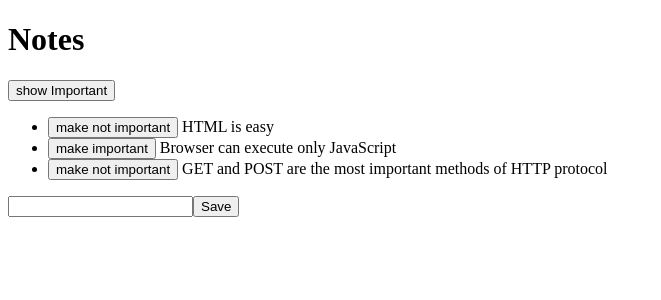
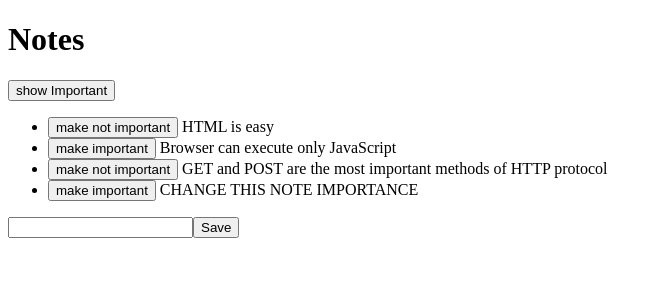
Before and after one commit to ricky-kiva/fe-scratch-notes-fso, a React (Vite) app in the folder 1_notes_app/: page / in a window 1280 px wide. Shown: the top 300 px of the page, without its empty margins (0-661 px from the left). Built offline with nearby package versions, Linux system fonts and the light colour scheme; data requests are answered from the project's data file.

Commit message:
feat(src): impl. promise err. handling on note update

```diff
--- a/1_notes_app/src/App.jsx
+++ b/1_notes_app/src/App.jsx
@@ -32,9 +32,15 @@
     const note = notes.find(n => n.id === id)
     const changedNote = { ...note, important: !note.important }
 
-    noteService.update(id, changedNote).then(returnedNote =>
-      setNotes(notes.map(note => note.id !== id ? note : returnedNote))
-    )
+    noteService
+      .update(id, changedNote).then(returnedNote =>
+        setNotes(notes.map(note => note.id !== id ? note : returnedNote))
+      )
+      .catch(error => {
+        alert(`The note '${note.content} was already deleted from server'`)
+        console.log(id)
+        setNotes(notes.filter(n => n.id !== id))
+      })
   }
 
   const handleNoteChange = (event) => {
--- a/1_notes_app/src/services/notes.js
+++ b/1_notes_app/src/services/notes.js
@@ -2,9 +2,16 @@
 
 const baseUrl = 'http://localhost:3001/notes'
 
+// to demonstrate handling promise error
+const nonExist = {
+    id: 999,
+    content: 'CHANGE THIS NOTE IMPORTANCE',
+    import: true
+}
+
 const getAll = () => axios
     .get(baseUrl)
-    .then(response => response.data)
+    .then(response => response.data.concat(nonExist))
 
 const create = newObject => axios
     .post(baseUrl, newObject)
```
Also changed, not shown: 1_notes_app/.eslintrc.cjs.
